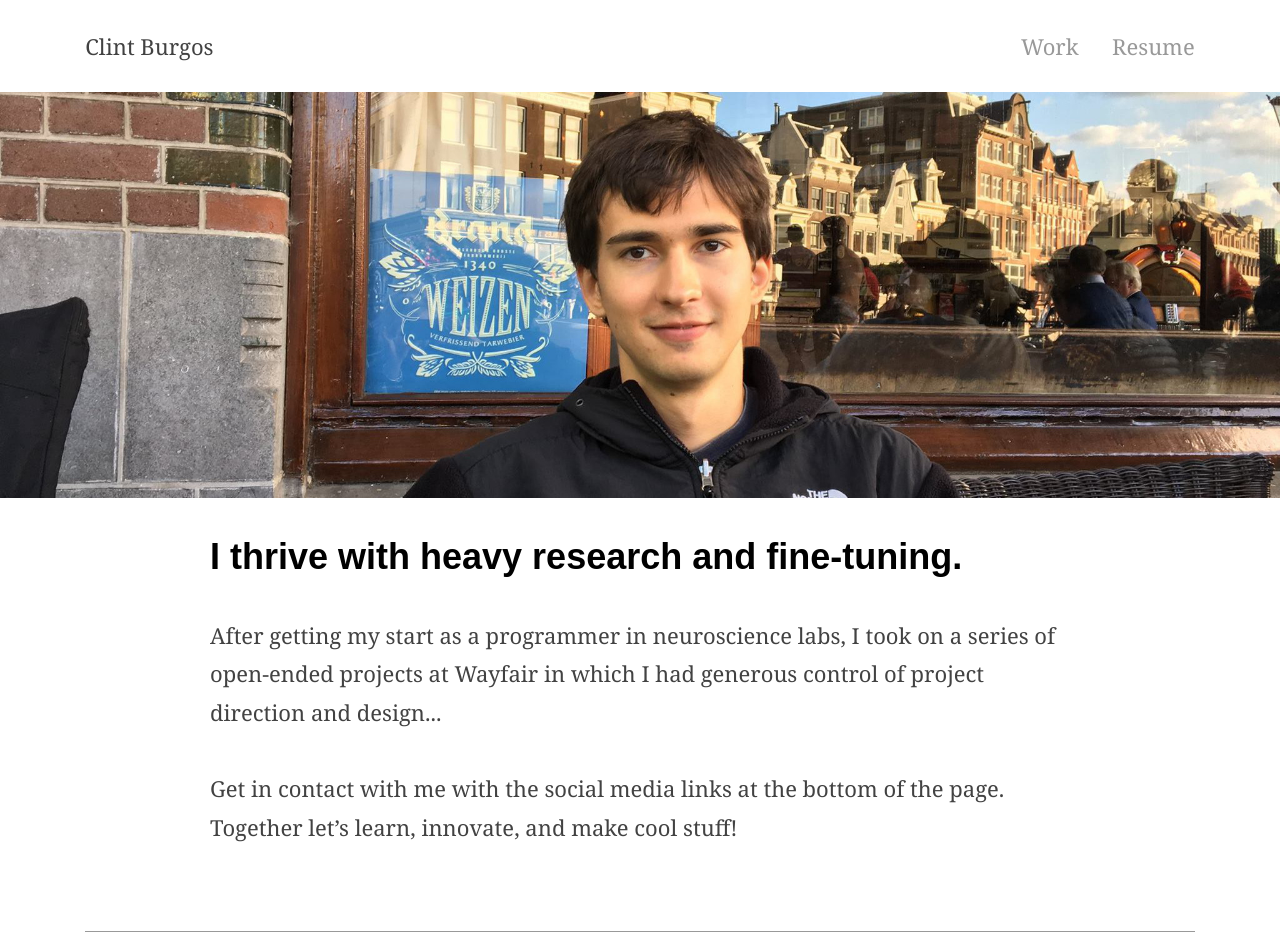
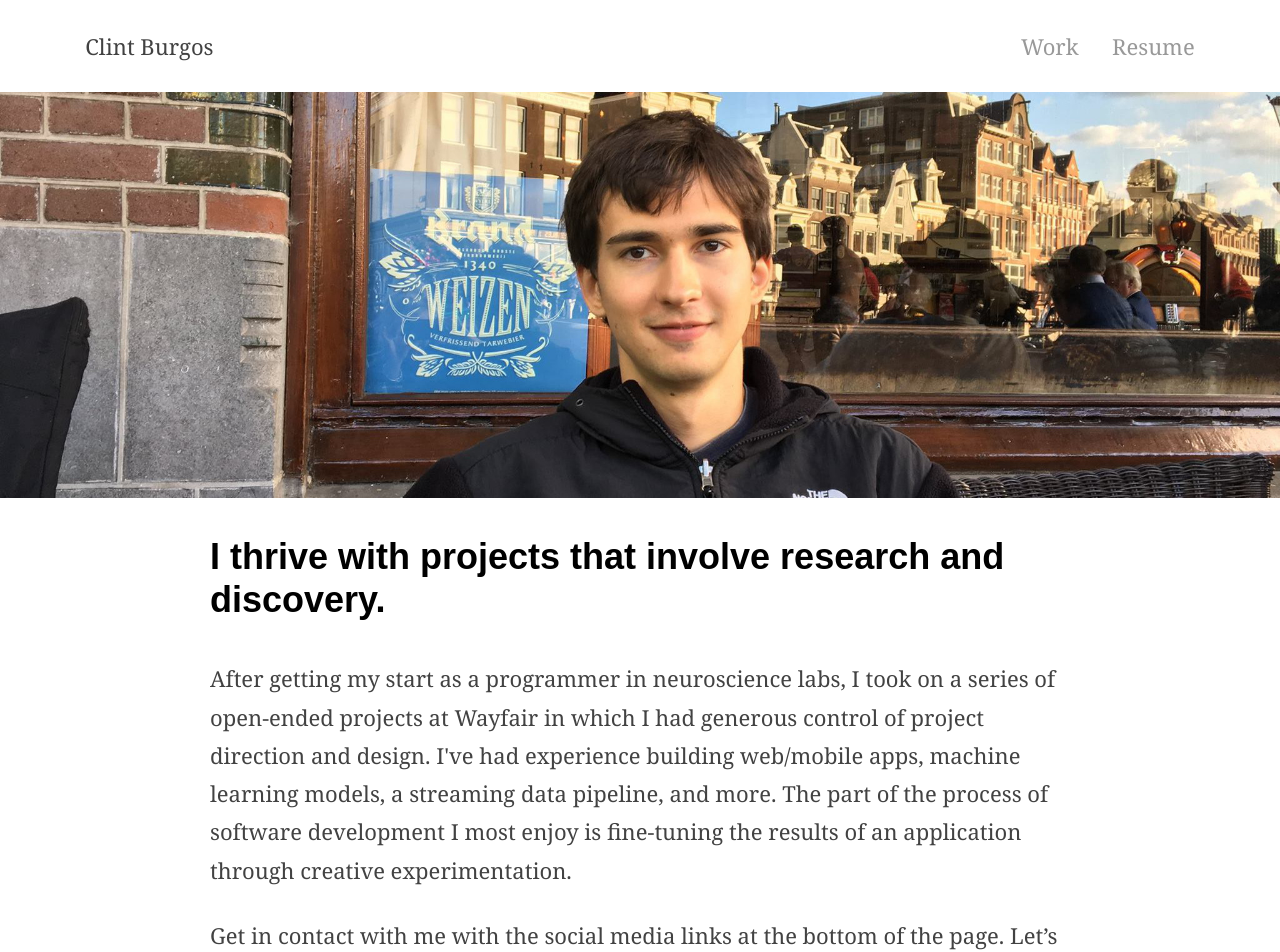
Before and after one commit to clintburgos/ClintBurgosDotCom, a Vue app: page / in a window 1280 px wide. Shown: the top 952 px of the page. Built offline with nearby package versions, Linux system fonts and the light colour scheme.

Commit message:
frontpage text

```diff
--- a/src/components/Home.vue
+++ b/src/components/Home.vue
@@ -3,9 +3,11 @@
     <img id="me-banner" src="../assets/images/me_banner.jpg">
     <div id="about">
       <text-block
-        title="I thrive with heavy research and fine-tuning."
-        text="After getting my start as a programmer in neuroscience labs, I took on a series of open-ended projects at Wayfair in which I had generous control of project direction and design...<br><br>
-        Get in contact with me with the social media links at the bottom of the page. Together let’s learn, innovate, and make cool stuff!"
+        title="I thrive with projects that involve research and discovery."
+        text="After getting my start as a programmer in neuroscience labs, I took on a series of open-ended projects at Wayfair in which I had generous control of project direction and design. I've had experience building web/mobile apps, machine learning models, a streaming data pipeline, and more. The part of the process of software development I most enjoy is fine-tuning the results of an application through creative experimentation."
+      />
+      <text-block
+        text="Get in contact with me with the social media links at the bottom of the page. Let’s learn, innovate, and make cool stuff!"
       />
     </div>
   </div>
```
